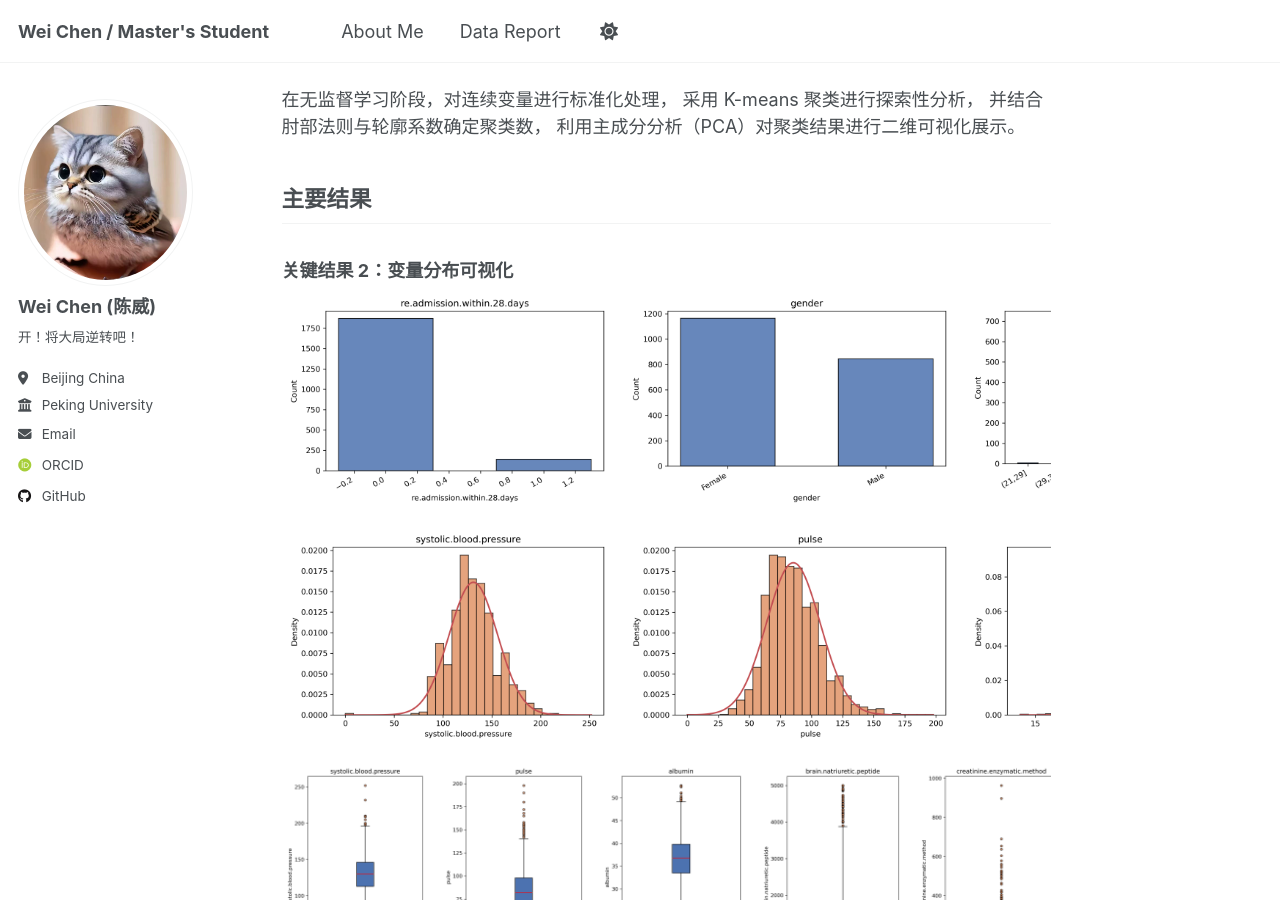
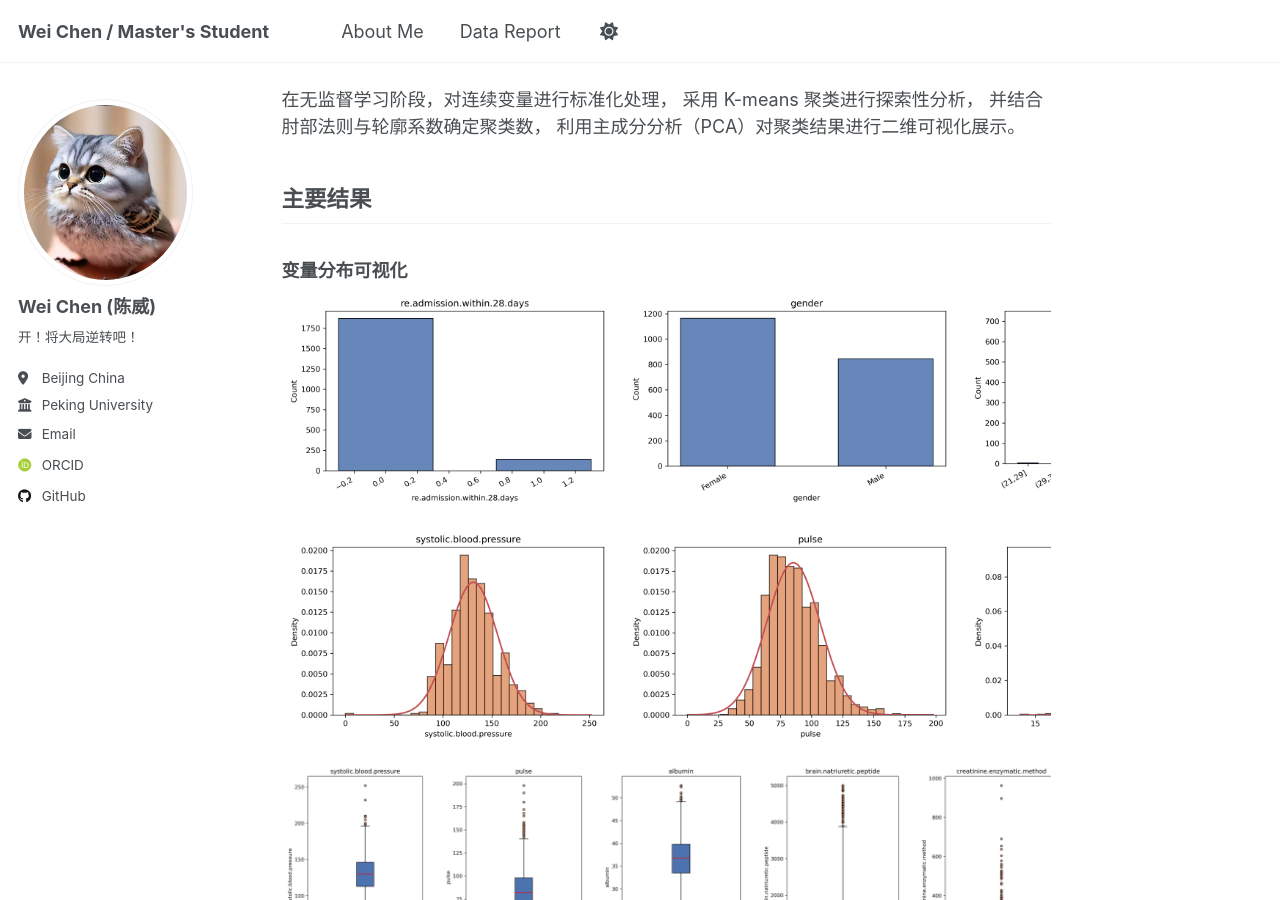
Before and after one commit to ChaoWeiorz/ChaoWeiorz.github.io, a Jekyll site: the page built from _pages/report.md, in a window 1280 px wide and 900 px high, scrolled down 1411 px. Built offline with Jekyll 4.4.1, drawn with Linux system fonts in a browser that asks for light colours; some web fonts are replaced; a script that is not in the unit is left out.

Commit message:
Update report.md

```diff
--- a/_pages/report.md
+++ b/_pages/report.md
@@ -58,7 +58,7 @@ Logistic Regression、Random Forest 与 Support Vector Machine 模型，
 
 ## 主要结果
 
-<h3>关键结果 2：变量分布可视化</h3>
+<h3>变量分布可视化</h3>
 
 <!-- Row 1 -->
 <div style="display:flex; overflow-x:auto; gap:12px; margin-bottom:16px;">
```
